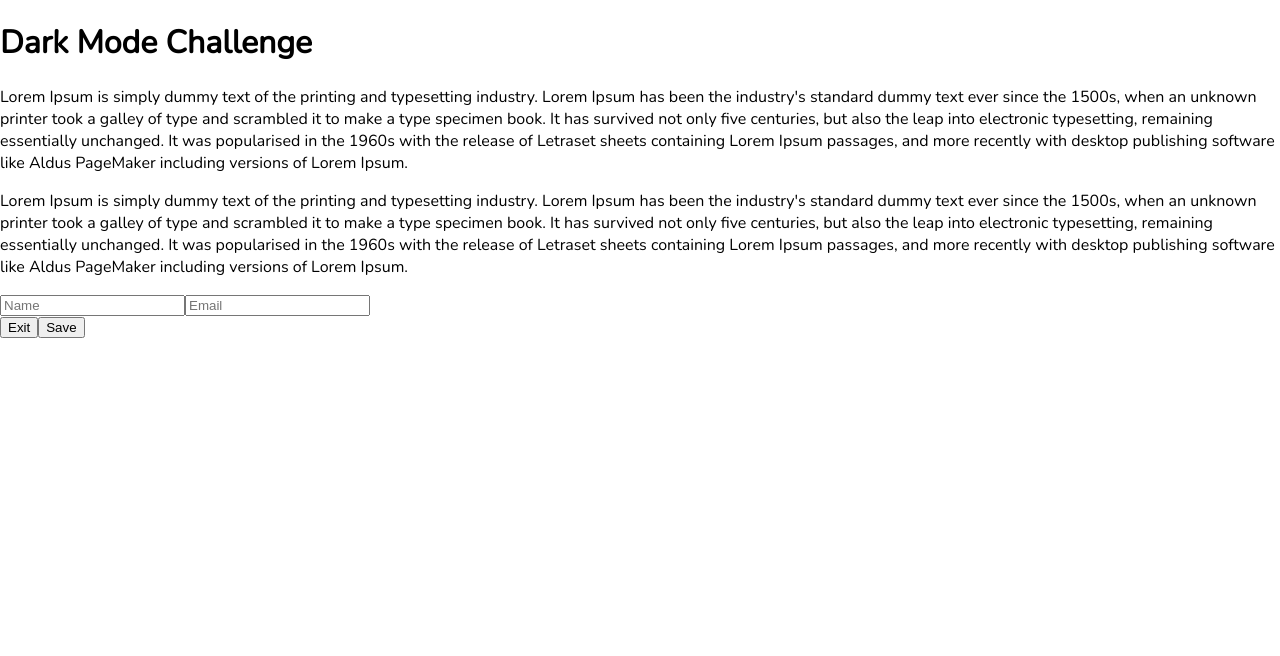
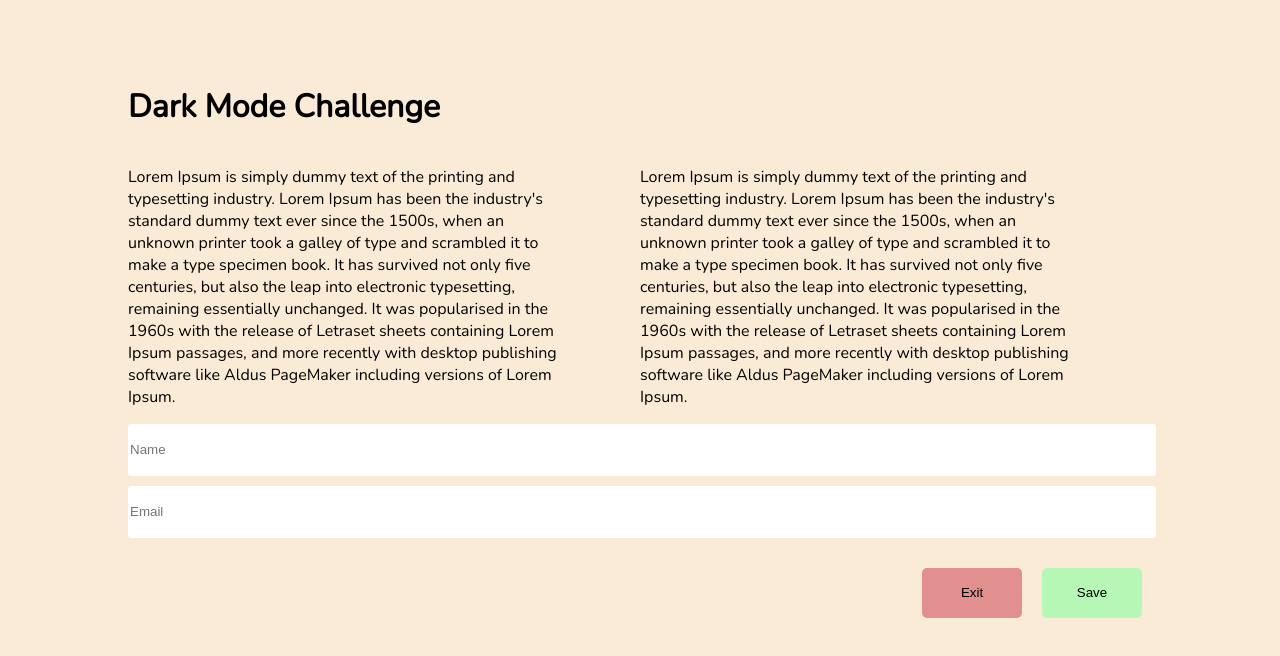
Before and after one commit to CamiKubaSilva/dark, a React app: page / in a window 1280 px wide. Built offline with nearby package versions, Linux system fonts and the light colour scheme.

Commit message:
Update App.css

```diff
--- a/src/components/App.css
+++ b/src/components/App.css
@@ -1,5 +1,94 @@
 body {
-    height: 100vh;
-    font-family: 'Nunito', sans-serif;
-    margin: 0;
+  height: 100vh;
+  font-family: "Nunito", sans-serif;
+  margin: 0;
+  background-color: antiquewhite;
 }
+
+.body2 {
+  height: 100vh;
+  font-family: "Nunito", sans-serif;
+  margin: 0;
+  background-color: rgb(32, 32, 32);
+  color: white;
+}
+
+.header {
+  display: flex;
+  justify-content: space-between;
+}
+
+.moon {
+  background-image: url("../assets/moon.png");
+  padding-top: 25px;
+  width: 30px;
+  height: 30px;
+}
+
+.Sun {
+  background-image: url("../assets/sun.png");
+  padding-top: 25px;
+  width: 30px;
+  height: 30px;
+}
+
+.text {
+  display: flex;
+  flex: wrap;
+  justify-content: space-between;
+}
+
+p {
+  padding-right: 80px;
+}
+
+.container {
+  width: 80%;
+  margin: 5% auto;
+}
+
+input {
+  width: 100%;
+  height: 50px;
+  margin-bottom: 10px;
+  border-radius: 3px;
+  border: 0;
+}
+
+.input2 {
+  width: 100%;
+  height: 50px;
+  margin-bottom: 10px;
+  border-radius: 3px;
+  border: 0;
+  background-color: rgb(83, 83, 83);
+  color: white;
+}
+
+.buttonContainer {
+  display: flex;
+  justify-content: flex-end;
+}
+
+button {
+  margin: 10px;
+  margin-top: 20px;
+}
+
+.green {
+  color: black;
+  background-color: rgb(182, 247, 182);
+  width: 100px;
+  height: 50px;
+  border: 0;
+  border-radius: 5px;
+}
+
+.red {
+  color: black;
+  background-color: rgb(226, 143, 143);
+  width: 100px;
+  height: 50px;
+  border: 0;
+  border-radius: 5px;
+}
```
